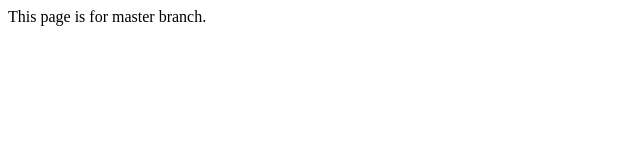
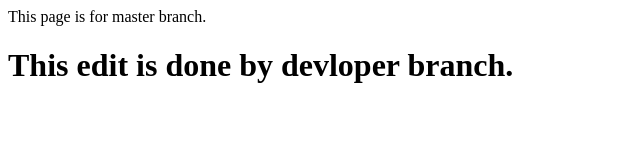
Before and after one commit to iamtheindian/merging-master-devloper-mlops, a plain HTML site: page index.html in a window 1280 px wide. Shown: the whole page, without its empty margins (0-640 px from the left). Drawn offline with Linux system fonts and the light colour scheme.

Commit message:
dev change

```diff
--- a/index.html
+++ b/index.html
@@ -1 +1,2 @@
 <h>This page is for master branch.<h>
+<h1>This edit is done by devloper branch.</h2>
```
